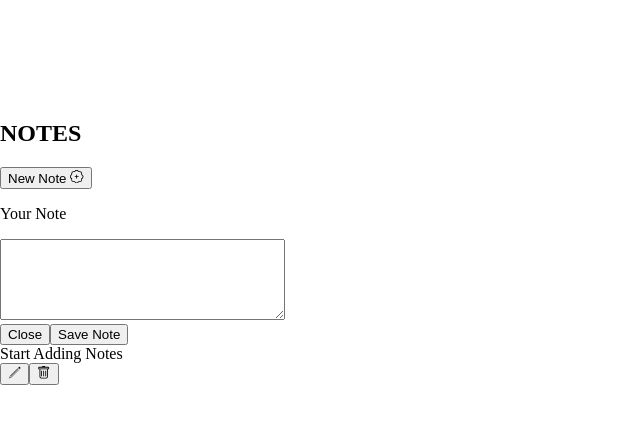
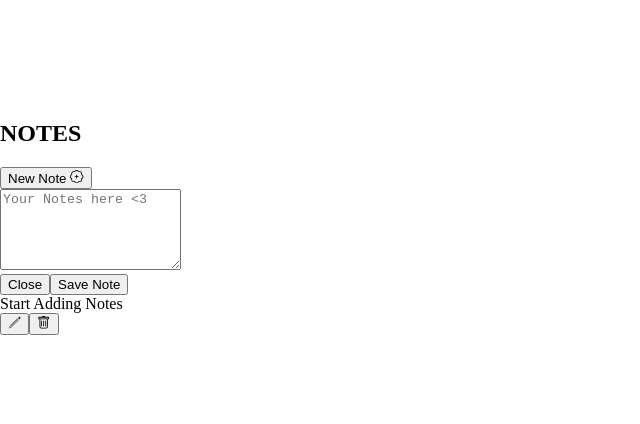
Before and after one commit to aslamcodes/notes-app, a React (Create React App) app: page / in a window 1280 px wide. Both pictures are taken after a click on the button "New Note". Shown: the top 424 px of the page, without its empty margins (0-640 px from the left). Built offline with nearby package versions, Linux system fonts and the light colour scheme.

Commit message:
Fix Form

```diff
--- a/src/components/Form.tsx
+++ b/src/components/Form.tsx
@@ -32,16 +32,15 @@ const Form: FC<FormProps> = ({ formVisibility, onNewNote }) => {
   return (
     <form
       onSubmit={submitHandler}
-      className="flex flex-col items-end text-xl  mx-24 p-3 rounded-lg bg-yellow-200"
+      className="flex flex-col items-end text-xl  mx-24 p-3 rounded-lg bg-yellow-300"
     >
-      <div className="flex justify-between gap-11 w-full ">
-        <p>Your Note</p>
+      <div className="flex justify-center items-center w-full">
         <textarea
           rows={5}
-          cols={33}
           value={noteText}
           onChange={onNoteChange}
-          className="px-2 py-1 flex-grow border-2 rounded-lg"
+          className="mx-2 p-2 rounded-lg w-full bg-yellow-200 outline-none"
+          placeholder="Your Notes here <3"
         />
       </div>
       <div className="flex gap-9 mt-10">
```
